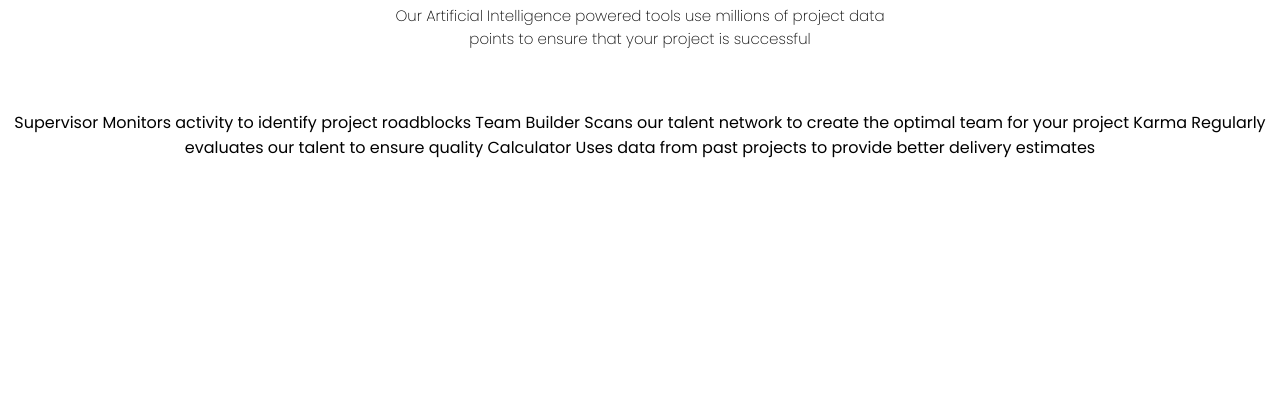
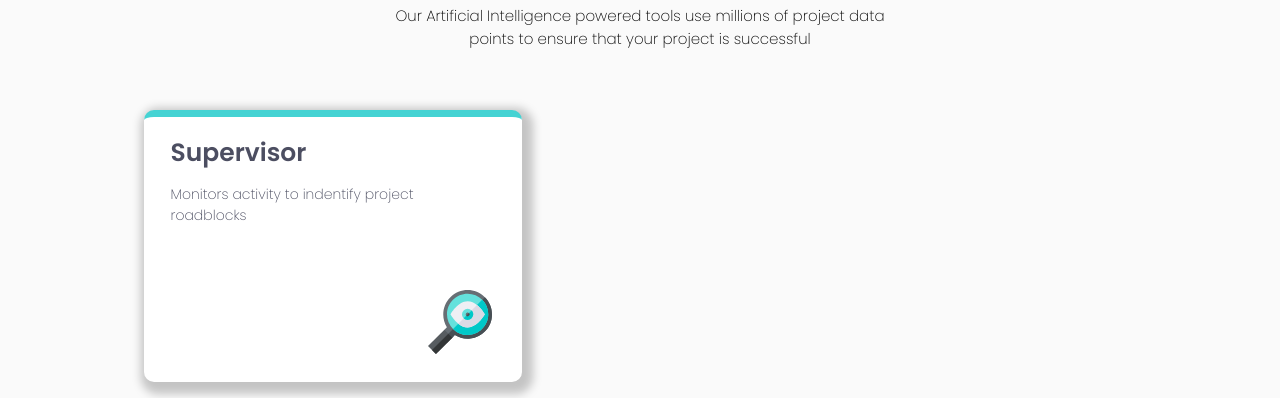
Before and after one commit to LarryTheFatCat/four-card-feature-section-updated, a plain HTML site: page index.html in a window 1280 px wide. Shown: the part 192-590 px from the top of the page. Drawn offline with Linux system fonts and the light colour scheme.

Commit message:
finish supervisor card css

```diff
--- a/index.html
+++ b/index.html
@@ -20,17 +20,24 @@
       Our Artificial Intelligence powered tools use millions of project data points
       to ensure that your project is successful
     </p>
+      <div class="supervisor-card">
+        <h1 class="supervisor-title">
+          Supervisor
+        </h1>
+        <p class="supervisor-description">
+          Monitors activity to indentify project roadblocks
+        </p>
+        <img src="/images/icon-supervisor.svg" alt="supervisor svg" class="s-svg">
+      </div>
+      <div class="teambuilder-card">
+        <h1 class="teambuilder-title">
+          Team Builder
+        </h1>
+        <p class="teambuilder-description">
+          Scans our talent network to create the optmal team for your project
+        </p>
+      </div>
   </div>
-
-
-
-
-
-  Supervisor
-  Monitors activity to identify project roadblocks
-
-  Team Builder
-  Scans our talent network to create the optimal team for your project
 
   Karma
   Regularly evaluates our talent to ensure quality
--- a/style.css
+++ b/style.css
@@ -3,12 +3,15 @@
 html {
     font-family: Poppins, sans-serif;
     text-align: center;
+    background-color: hsl(0, 0%, 98%);
 }
 
 .title-content {
     font-weight: 200;
     margin: 5rem;
     color: hsl(234, 12%, 34%);
+    display: grid;
+    place-items: center;
 }
 
 .t-words {
@@ -24,3 +27,53 @@ html {
     display: grid;
     margin: 0 auto;
 }
+
+.supervisor-card {
+    display: grid;
+    width: 10cm;
+    height: 7cm;
+    background-color: white;
+    backdrop-filter: blur(10px);
+    -webkit-box-shadow: 4px 5px 10px 7px rgba(0,0,0,0.22);
+    box-shadow: 4px 5px 10px 7px rgba(0,0,0,0.22);
+    border-radius: 10px;
+    border-top-color: #45d3d3;
+    border-top-style: solid;
+    border-top-width: 7px;
+    position: relative;
+    left: 3.6cm;
+    color: hsl(234, 12%, 34%);
+    font-weight: 200;
+    transition: 0.3s ease-in-out;
+}
+
+.supervisor-card:hover {
+    -webkit-box-shadow: 4px 5px 10px 7px rgba(0,0,0,0.22);
+    box-shadow: 4px 5px 10px 7px rgba(0,0,0,0.22);
+    border-top-color: #45d3d3;
+    border-top-style: solid;
+    border-top-width: 7px;
+    transform: scale(1.02);
+    transition: 0.3s;
+}
+
+.supervisor-description {
+    position: relative;
+    top: -1cm;
+    font-size: 14px;
+    width: 6.5cm;
+    text-align: left;
+    padding-left: 0.7cm;
+}
+
+.supervisor-title {
+    padding-left: 0.7cm;
+    text-align: left;
+    font-size: 25px;
+}
+
+.s-svg {
+    position: relative;
+    top: -0.2cm;
+    left: 7.5cm;
+}
```
